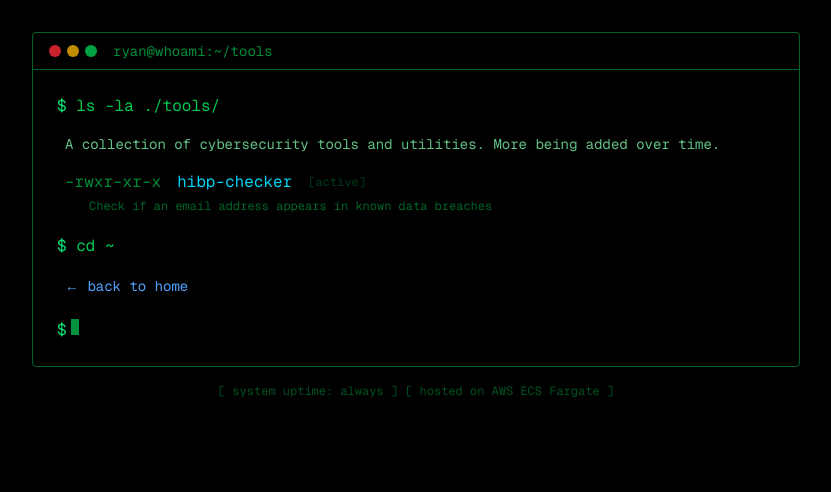
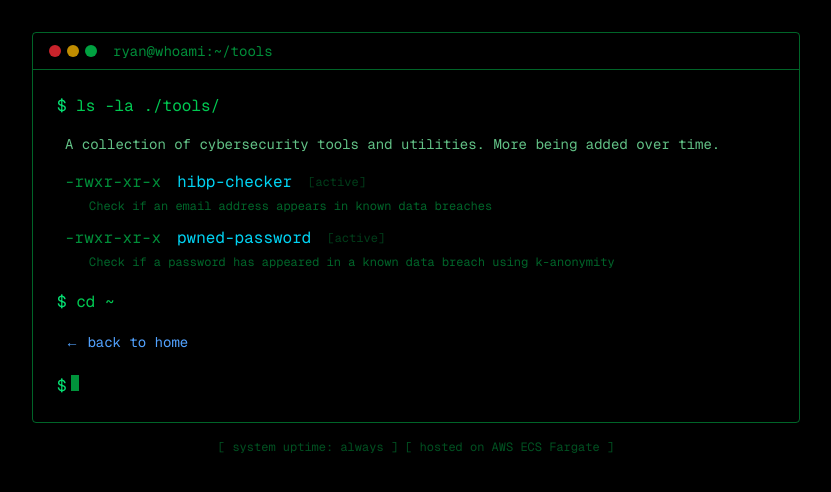
Before and after one commit to JRyanHenson/whoami-site, a Next.js app: page /tools in a window 1280 px wide. Shown: the top 492 px of the page, without its empty margins (224-1055 px from the left). Built offline with nearby package versions, Linux system fonts and the light colour scheme.

Commit message:
app pwned-password to tools page

```diff
--- a/app/tools/page.tsx
+++ b/app/tools/page.tsx
@@ -5,6 +5,12 @@ const tools = [
     command: "hibp-checker",
     description: "Check if an email address appears in known data breaches",
     href: "/tools/hibp/",
+    status: "active",
+  },
+  {
+    command: "pwned-password",
+    description: "Check if a password has appeared in a known data breach using k-anonymity",
+    href: "/tools/pwned-password/",
     status: "active",
   },
 ];
```
